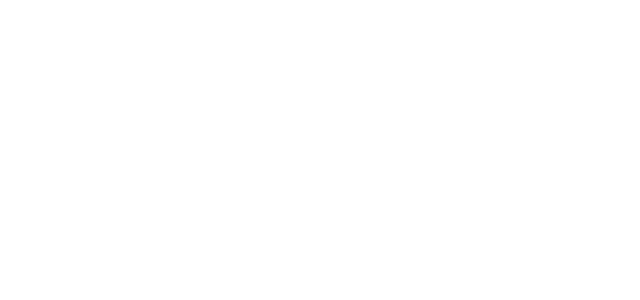
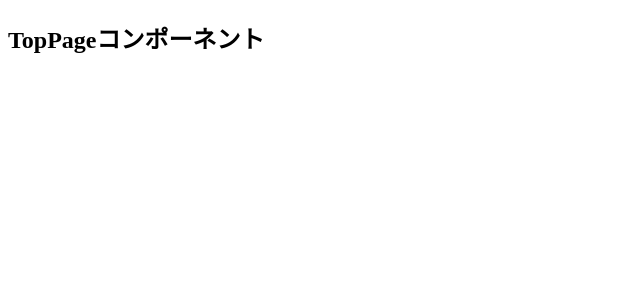
Before and after one commit to yk-port/distribution-site, a React (Create React App) app: page / in a window 1280 px wide. Shown: the top 300 px of the page, without its empty margins (0-640 px from the left). Built offline with nearby package versions, Linux system fonts and the light colour scheme.

Commit message:
create-top-page

```diff
--- a/src/App.tsx
+++ /dev/null
@@ -1,7 +0,0 @@
-import React from "react";
-
-function App() {
-  return <div></div>;
-}
-
-export default App;
--- a/src/index.tsx
+++ b/src/index.tsx
@@ -1,11 +1,11 @@
 import React from "react";
 import ReactDOM from "react-dom";
-import App from "./App";
+import TopPage from "./pages/TopPage";
 import reportWebVitals from "./reportWebVitals";
 
 ReactDOM.render(
   <React.StrictMode>
-    <App />
+    <TopPage />
   </React.StrictMode>,
   document.getElementById("root")
 );
--- /dev/null
+++ b/src/pages/TopPage.tsx
@@ -0,0 +1,7 @@
+import React, { FC } from "react";
+
+const TopPage: FC = () => {
+  return <h2>TopPageコンポーネント</h2>;
+};
+
+export default TopPage;
```
